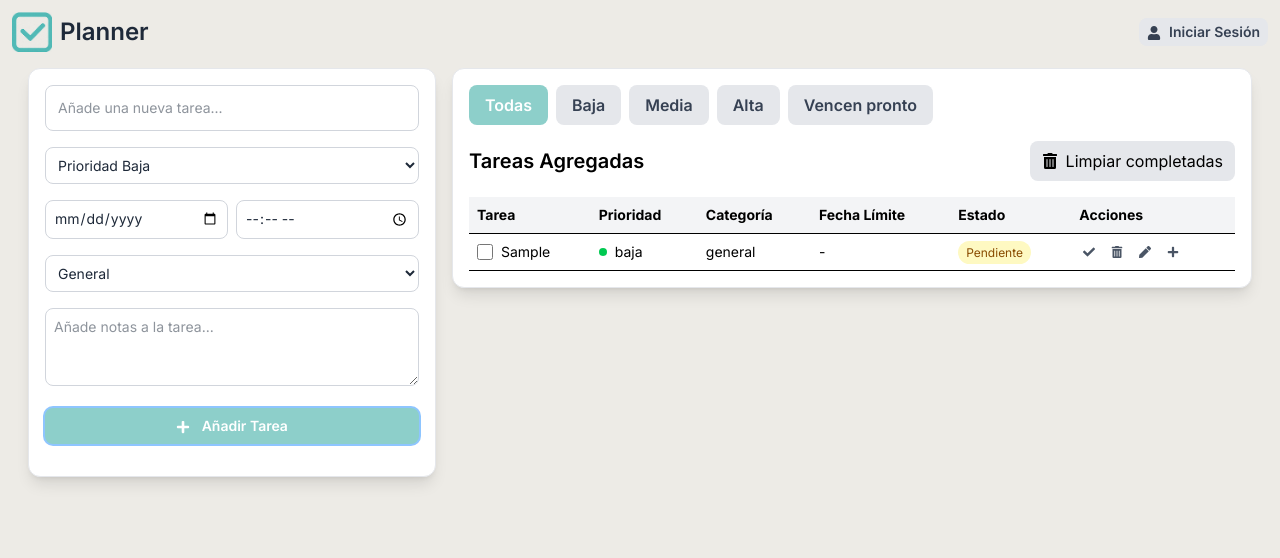
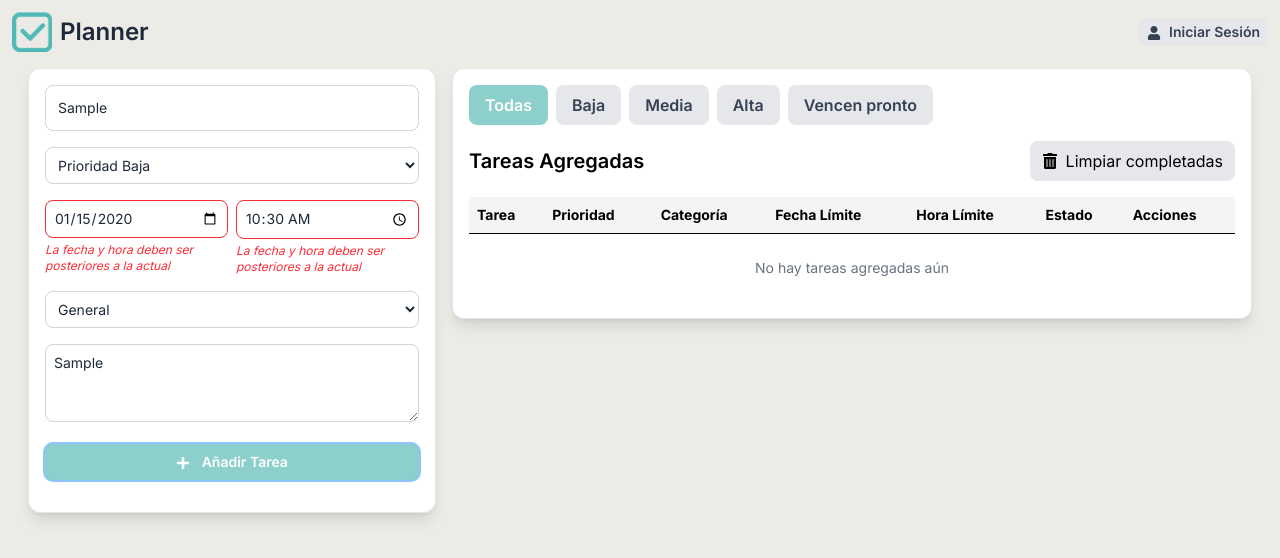
Before and after one commit to UrielGarmendia/proyecto-de-gestion-testing, a React (Vite) app: page / in a window 1280 px wide. Both pictures are taken after typing "Sample", "2020-01-15", "10:30", "Sample" into the empty fields and a click on the button "Añadir Tarea". Shown: the top 558 px of the page. Built offline with nearby package versions, Linux system fonts and the light colour scheme.

Commit message:
Termine el 2do sprint

```diff
--- a/src/components/Task.jsx
+++ b/src/components/Task.jsx
@@ -37,7 +37,7 @@ export default function Task({
               onClick={() => toggleTaskDetails(task.id)}
               style={{ cursor: "pointer" }}
             >
-              {task.text}
+              {task.title}
             </span>
           </div>
         </td>
@@ -52,7 +52,8 @@ export default function Task({
           </div>
         </td>
         <td className="p-2 text-sm">{task.category}</td>
-        <td className="p-2 text-sm">{task.dueDate || "-"}</td>
+        <td className="p-2 text-sm">{task.date || "-"}</td>
+        <td className="p-2 text-sm">{task.time || "-"}</td>
         <td className="p-2 text-sm">
           <span
             className={`px-2 py-1 rounded-full text-xs ${
@@ -88,7 +89,7 @@ export default function Task({
               <FaPen size={12} />
             </button>
             <button
-              onClick={() => handleAddSubtask(task.id)} // Abrir/cerrar el menú
+              onClick={() => handleAddSubtask(task.id)}
               className="p-1 text-gray-600 hover:text-green-600"
               title="Añadir subtarea"
             >
--- a/src/components/TaskForm.jsx
+++ b/src/components/TaskForm.jsx
@@ -2,67 +2,140 @@ import { useEffect, useState } from "react";
 import { FaPen, FaPlus } from "react-icons/fa";
 
 const TaskForm = ({ addTask, taskToEdit, handleEditTask, setTaskToEdit }) => {
-  const [taskText, setTaskText] = useState("");
+  const [title, setTitle] = useState("");
   const [priority, setPriority] = useState("baja");
   const [date, setDate] = useState("");
   const [time, setTime] = useState("");
-  const [category, setCategory] = useState("general");
-  const [notes, setNotes] = useState("");
+  const [category, setCategory] = useState("General");
+  const [description, setDescription] = useState("");
+  const [errors, setErrors] = useState({
+    title: "",
+    date: "",
+    time: "",
+    description: "",
+  });
 
   useEffect(() => {
     if (taskToEdit) {
-      setTaskText(taskToEdit.text);
+      setTitle(taskToEdit.title);
       setPriority(taskToEdit.priority);
       setDate(taskToEdit.date);
       setTime(taskToEdit.time);
       setCategory(taskToEdit.category);
-      setNotes(taskToEdit.notes);
+      setDescription(taskToEdit.description);
     } else {
-      setTaskText("");
+      setTitle("");
       setPriority("baja");
       setDate("");
       setTime("");
-      setCategory("general");
-      setNotes("");
+      setCategory("General");
+      setDescription("");
     }
   }, [taskToEdit]);
+
+  const handleInputChange = (e) => {
+    const { name, value } = e.target;
+
+    if (name === "title") {
+      const regex = /^[\w\s.,!?¡¿()áéíóúÁÉÍÓÚñÑ-]*$/;
+
+      setTitle(value);
+      setErrors((prevErrors) => ({
+        ...prevErrors,
+        [name]: !value.trim()
+          ? "Por favor, ingresa una tarea."
+          : !regex.test(value)
+          ? "El título contiene caracteres no permitidos."
+          : "",
+      }));
+    } else if (name === "description") {
+      if (value.length <= 20) {
+        setDescription(value);
+        setErrors((prevErrors) => ({
+          ...prevErrors,
+          description: "",
+        }));
+      } else {
+        setErrors((prevErrors) => ({
+          ...prevErrors,
+          description: "Máximo 20 caracteres.",
+        }));
+      }
+    } else if (name === "date") {
+      setDate(value);
+      setErrors((prevErrors) => ({ ...prevErrors, [name]: "" }));
+    } else if (name === "time") {
+      setTime(value);
+      setErrors((prevErrors) => ({ ...prevErrors, [name]: "" }));
+    } else {
+      if (name === "priority") setPriority(value);
+      if (name === "category") setCategory(value);
+    }
+  };
 
   const handleSubmit = (e) => {
     e.preventDefault();
 
-    if (!taskText.trim()) {
-      alert("Por favor, ingresa una tarea.");
+    let isValid = true;
+    const newErrors = { ...errors };
+
+    if (!title.trim()) {
+      newErrors.title = "Ingresa una tarea";
+      isValid = false;
+    } else {
+      const regex = /^[\w\s.,!?¡¿()áéíóúÁÉÍÓÚñÑ-]*$/;
+      if (!regex.test(title)) {
+        newErrors.title = "El título contiene caracteres no permitidos.";
+        isValid = false;
+      }
+    }
+
+    if (date && time) {
+      const now = new Date();
+      const selectedDateTime = new Date(`${date}T${time}`);
+
+      if (selectedDateTime < now) {
+        newErrors.date = "La fecha y hora deben ser posteriores a la actual";
+        newErrors.time = "La fecha y hora deben ser posteriores a la actual";
+        isValid = false;
+      } else {
+        newErrors.date = "";
+        newErrors.time = "";
+      }
+    }
+
+    setErrors(newErrors);
+
+    if (!isValid) {
       return;
     }
 
     const newTask = {
       id: taskToEdit ? taskToEdit.id : Date.now(),
-      text: taskText,
+      title: title,
       priority,
       date,
       time,
       category,
-      notes,
+      description,
       completed: taskToEdit ? taskToEdit.completed : false,
       subtasks: taskToEdit ? taskToEdit.subtasks : [],
     };
 
-    //me verifica si el formulario se usa para crear o editar
     if (taskToEdit) {
       handleEditTask(newTask);
-      setTaskToEdit(null); // ahora sí, bien puesto
+      setTaskToEdit(null);
     } else {
       addTask(newTask);
     }
 
-    // verifica que no este editando y resetea el formulario
     if (!taskToEdit) {
-      setTaskText("");
+      setTitle("");
       setPriority("baja");
       setDate("");
       setTime("");
-      setCategory("general");
-      setNotes("");
+      setCategory("General");
+      setDescription("");
     }
 
     if (taskToEdit) {
@@ -72,16 +145,25 @@ const TaskForm = ({ addTask, taskToEdit, handleEditTask, setTaskToEdit }) => {
 
   return (
     <form onSubmit={handleSubmit} className="mb-4 space-y-4">
+      <div>
         <input
           type="text"
-        value={taskText}
-        onChange={(e) => setTaskText(e.target.value)}
+          name="title"
+          value={title}
+          onChange={handleInputChange}
           placeholder="Añade una nueva tarea..."
-        className="w-full p-3 rounded-lg border border-gray-300 focus:ring-2 focus:ring-blue-300 focus:border-blue-300 text-gray-800 text-sm"
+          className={`w-full p-3 rounded-lg border ${
+            errors.title ? "border-red-500" : "border-gray-300"
+          } focus:ring-2 focus:ring-blue-300 focus:border-blue-300 text-gray-800 text-sm`}
         />
+        {errors.title && (
+          <p className="text-red-500 text-xs italic">{errors.title}</p>
+        )}
+      </div>
       <select
         value={priority}
-        onChange={(e) => setPriority(e.target.value)}
+        onChange={handleInputChange}
+        name="priority"
         className="w-full p-2 rounded-lg border border-gray-300 focus:ring-2 focus:ring-blue-300 focus:border-blue-300 text-gray-800 text-sm"
       >
         <option value="baja">Prioridad Baja</option>
@@ -89,37 +171,62 @@ const TaskForm = ({ addTask, taskToEdit, handleEditTask, setTaskToEdit }) => {
         <option value="alta">Prioridad Alta</option>
       </select>
       <div className="flex space-x-2 w-full">
+        <div className="w-1/2">
           <input
             type="date"
+            name="date"
             value={date}
-          onChange={(e) => setDate(e.target.value)}
-          className="w-1/2 p-2 rounded-lg border border-gray-300 focus:ring-2 focus:ring-blue-300 focus:border-blue-300 text-gray-800 text-sm"
+            onChange={handleInputChange}
+            className={`w-full p-2 rounded-lg border ${
+              errors.date ? "border-red-500" : "border-gray-300"
+            } focus:ring-2 focus:ring-blue-300 focus:border-blue-300 text-gray-800 text-sm`}
           />
+          {errors.date && (
+            <p className="text-red-500 text-xs italic text-xs mt-1">
+              {errors.date}
+            </p>
+          )}
+        </div>
+        <div className="w-1/2">
           <input
             type="time"
+            name="time"
             value={time}
-          onChange={(e) => setTime(e.target.value)}
-          className="w-1/2 p-2 rounded-lg border border-gray-300 focus:ring-2 focus:ring-blue-300 focus:border-blue-300 text-gray-800 text-sm"
+            onChange={handleInputChange}
+            className={`w-full p-2 rounded-lg border ${
+              errors.time ? "border-red-500" : "border-gray-300"
+            } focus:ring-2 focus:ring-blue-300 focus:border-blue-300 text-gray-800 text-sm`}
           />
+          {errors.time && (
+            <p className="text-red-500 text-xs italic text-xs mt-1">
+              {errors.time}
+            </p>
+          )}
+        </div>
       </div>
       <select
         value={category}
-        onChange={(e) => setCategory(e.target.value)}
+        onChange={handleInputChange}
+        name="category"
         className="w-full p-2 rounded-lg border border-gray-300 focus:ring-2 focus:ring-blue-300 focus:border-blue-300 text-gray-800 text-sm"
       >
-        <option value="general">General</option>
-        <option value="trabajo">Trabajo</option>
-        <option value="personal">Personal</option>
-        <option value="hogar">Hogar</option>
-        <option value="otros">Otros</option>
+        <option value="General">General</option>
+        <option value="Trabajo">Trabajo</option>
+        <option value="Personal">Personal</option>
+        <option value="Hogar">Hogar</option>
+        <option value="Otros">Otros</option>
       </select>
       <textarea
-        value={notes}
-        onChange={(e) => setNotes(e.target.value)}
+        value={description}
+        onChange={handleInputChange}
+        name="description"
         placeholder="Añade notas a la tarea..."
         className="w-full p-2 rounded-lg border border-gray-300 focus:ring-2 focus:ring-blue-300 focus:border-blue-300 text-gray-800 text-sm"
         rows="3"
       ></textarea>
+      {errors.description && (
+        <p className="text-red-500 text-xs italic mt-1">{errors.description}</p>
+      )}
       <button
         type="submit"
         className="w-full bg-blue-500 hover:bg-blue-600 text-white font-semibold py-2 px-4 rounded-lg focus:outline-none focus:ring-2 focus:ring-blue-300 transition duration-300 text-sm"
--- a/src/components/TaskList.jsx
+++ b/src/components/TaskList.jsx
@@ -77,10 +77,11 @@ const TaskList = ({
         <table className="w-full border-collapse">
           <thead>
             <tr className="bg-gray-100 text-left">
-              <th className="p-2 border-b text-sm">Tarea</th>{" "}
+              <th className="p-2 border-b text-sm">Tarea</th>
               <th className="p-2 border-b text-sm">Prioridad</th>
               <th className="p-2 border-b text-sm">Categoría</th>
               <th className="p-2 border-b text-sm">Fecha Límite</th>
+              <th className="p-2 border-b text-sm">Hora Límite</th>
               <th className="p-2 border-b text-sm">Estado</th>
               <th className="p-2 border-b text-sm">Acciones</th>
             </tr>
```
Lines whose indentation alone changed are shown as unchanged.
